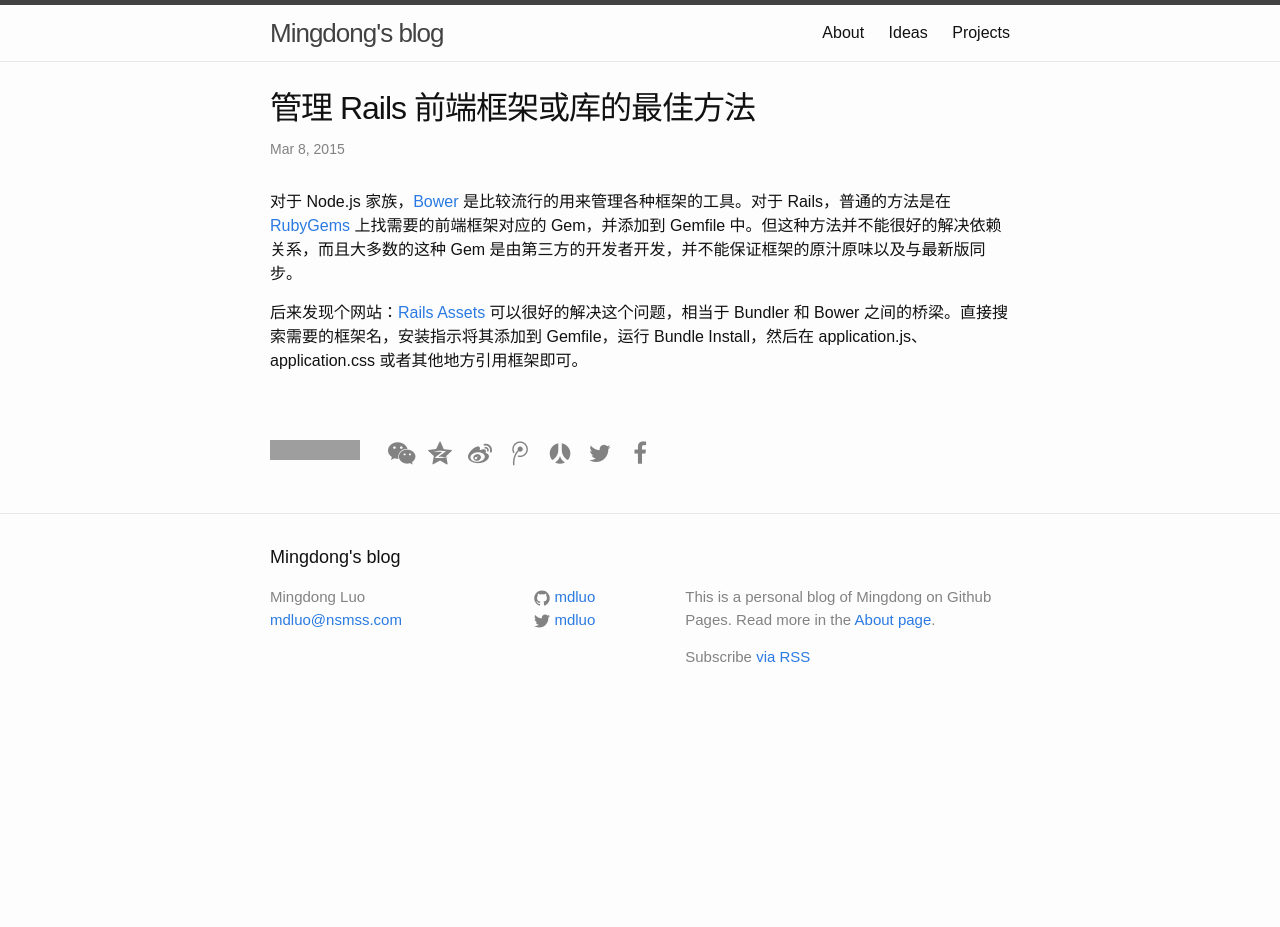
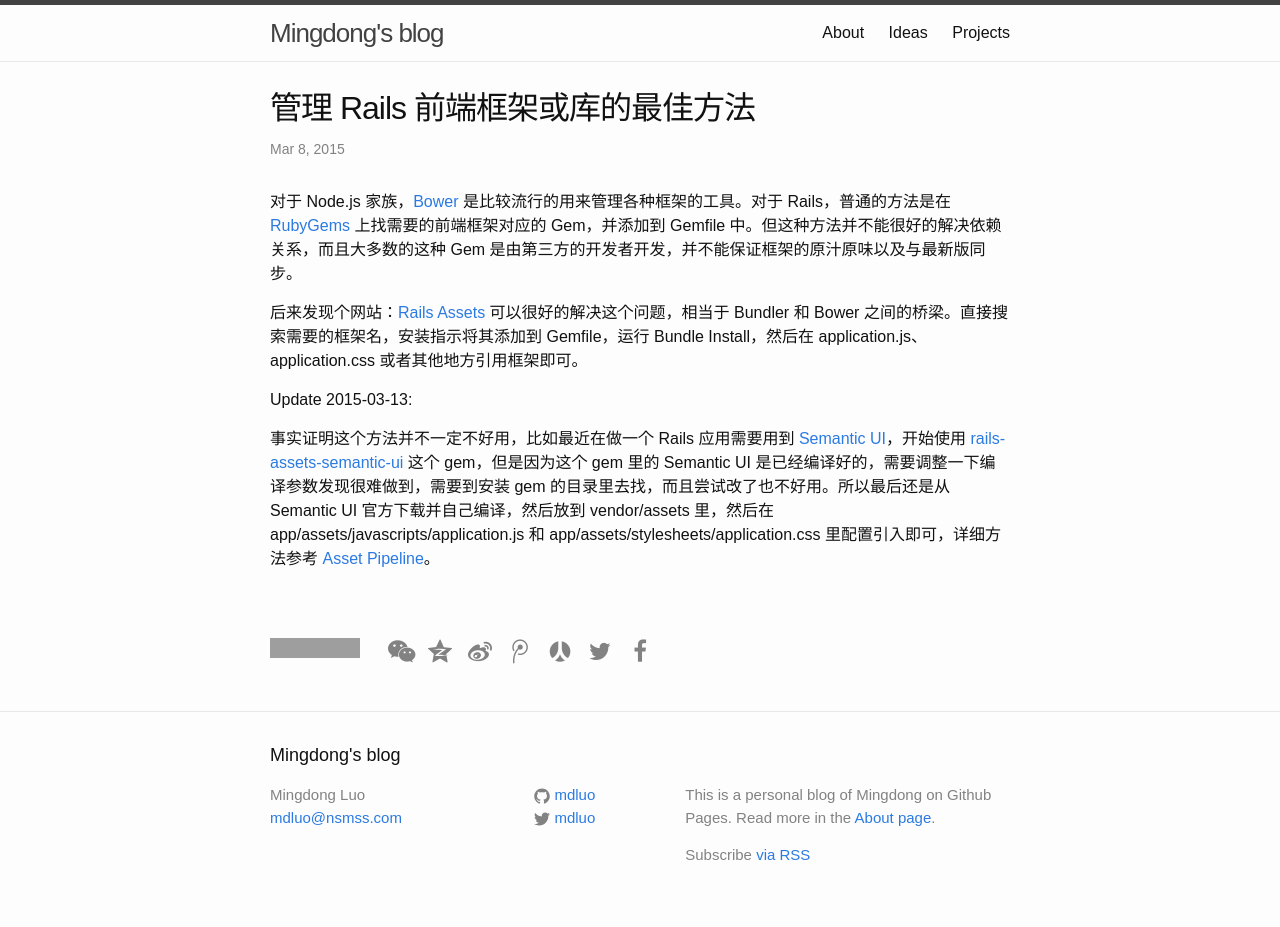
Before and after one commit to itfen/md, a Jekyll site: the page built from _posts/2015-03-08-the-best-way-to-manage-rails-front-end-libraries&frameworks.md, in a window 1280 px wide. Built offline with Jekyll 4.4.1, drawn with Linux system fonts in a browser that asks for light colours; nearby versions of some CDN libraries; comment, search, counter and statistics services are not loaded; before the commit the page ends 900 px from its top, so only the background shows below that; grey boxes are pictures that could not be loaded.

Commit message:
Update post

```diff
--- a/_posts/2015-03-08-the-best-way-to-manage-rails-front-end-libraries&frameworks.md
+++ b/_posts/2015-03-08-the-best-way-to-manage-rails-front-end-libraries&frameworks.md
@@ -14,3 +14,12 @@
 后来发现个网站：[Rails Assets](https://rails-assets.org/) 可以很好的解决这个问题，相当于
 Bundler 和 Bower 之间的桥梁。直接搜索需要的框架名，安装指示将其添加到 Gemfile，运行 Bundle
 Install，然后在 application.js、application.css 或者其他地方引用框架即可。
+
+Update 2015-03-13:
+
+事实证明这个方法并不一定不好用，比如最近在做一个 Rails 应用需要用到
+[Semantic UI](http://semantic-ui.com/)，开始使用 [rails-assets-semantic-ui](https://rails-assets.org/) 这个
+gem，但是因为这个 gem 里的 Semantic UI 是已经编译好的，需要调整一下编译参数发现很难做到，需要到安装
+gem 的目录里去找，而且尝试改了也不好用。所以最后还是从 Semantic UI 官方下载并自己编译，然后放到
+vendor/assets 里，然后在 app/assets/javascripts/application.js 和
+app/assets/stylesheets/application.css 里配置引入即可，详细方法参考 [Asset Pipeline](http://guides.rubyonrails.org/asset_pipeline.html)。
```
